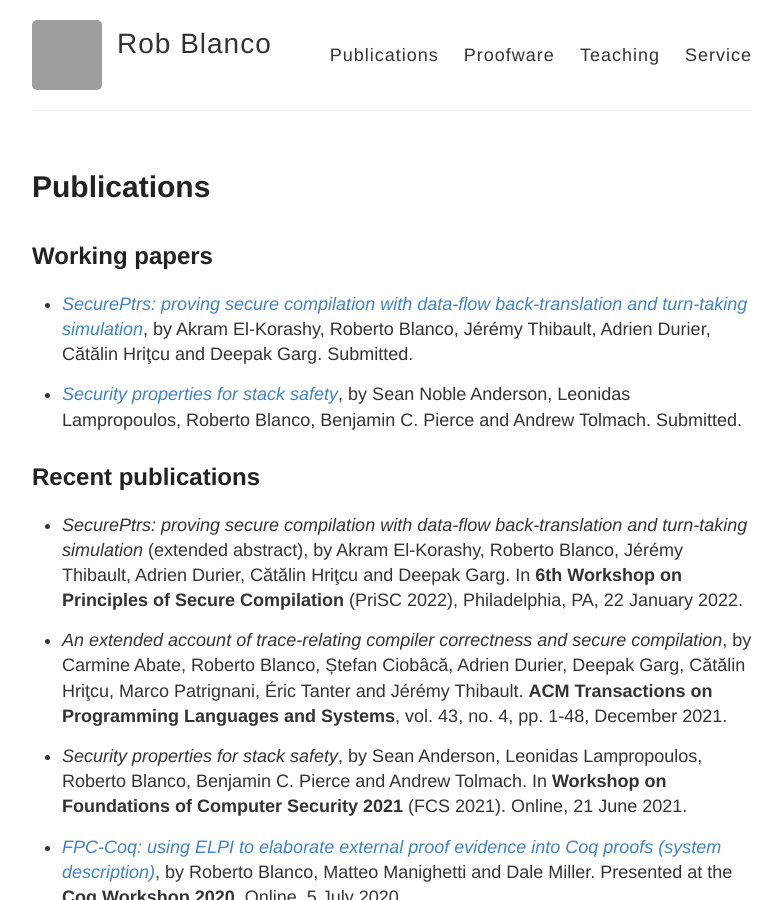
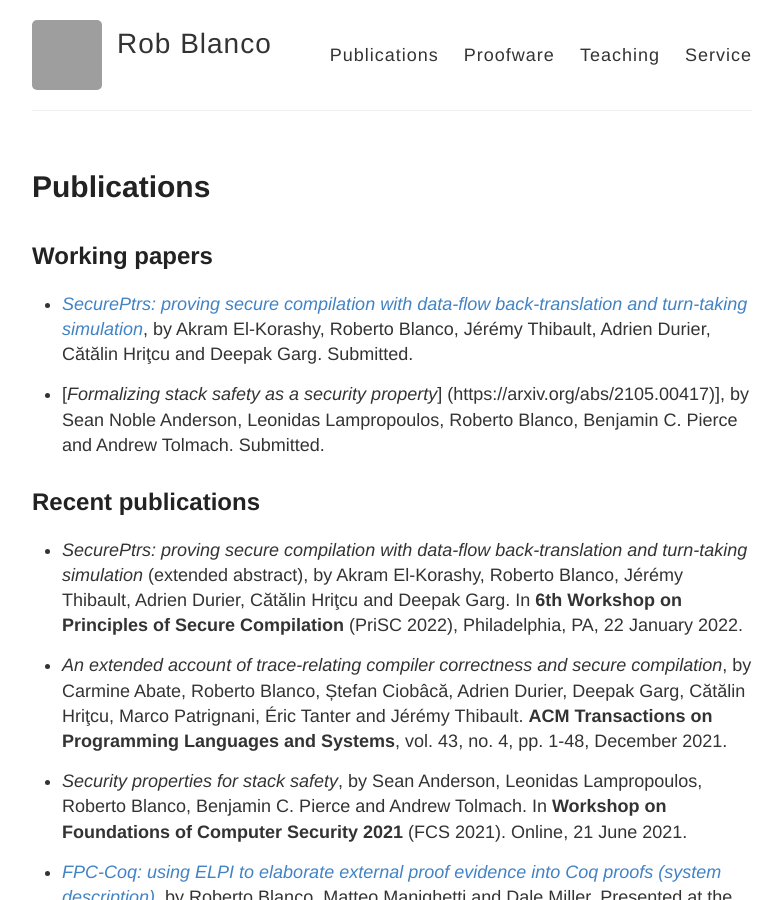
Before and after one commit to robblanco/robblanco.github.io, a Jekyll site: the page built from publications.md, in a window 1280 px wide and 900 px high. Shown: the whole window, without its empty margins (248-1030 px from the left). Built offline with Jekyll 4.4.1, drawn with Linux system fonts in a browser that asks for light colours; grey boxes are pictures that could not be loaded.

Commit message:
Update title

```diff
--- a/publications.md
+++ b/publications.md
@@ -11,9 +11,10 @@ permalink: /publications/
   El-Korashy, Roberto Blanco, Jérémy Thibault, Adrien Durier, Cătălin Hriţcu and
   Deepak Garg. Submitted.
 
-* [*Security properties for stack safety*](https://arxiv.org/abs/2105.00417),
-  by Sean Noble Anderson, Leonidas Lampropoulos, Roberto Blanco, Benjamin C.
-  Pierce and Andrew Tolmach. Submitted.
+* [*Formalizing stack safety as a security property*]
+  (https://arxiv.org/abs/2105.00417)], by Sean Noble Anderson,
+  Leonidas Lampropoulos, Roberto Blanco, Benjamin C. Pierce and Andrew Tolmach.
+  Submitted.
 
 ## Recent publications
 
```
